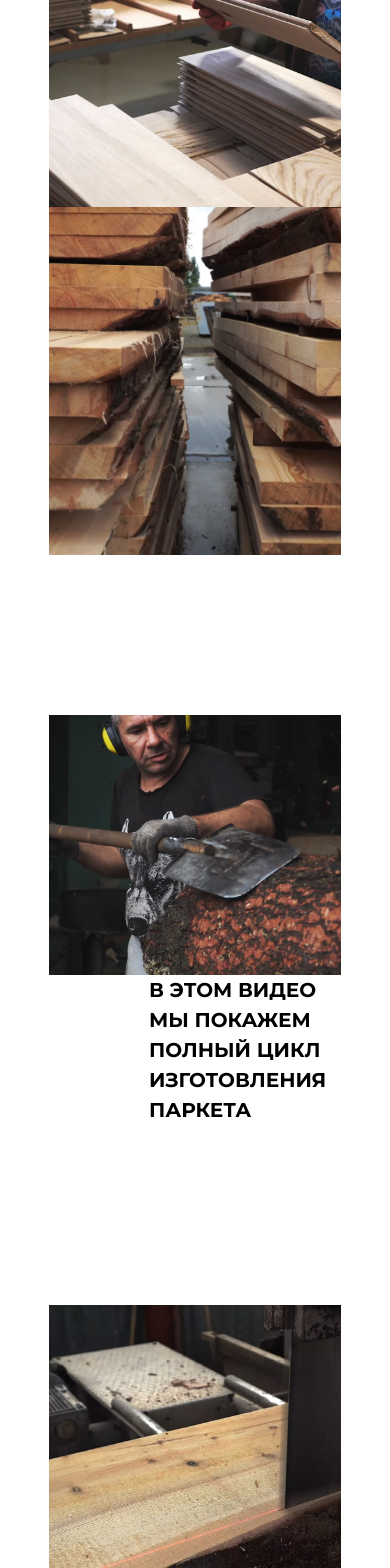
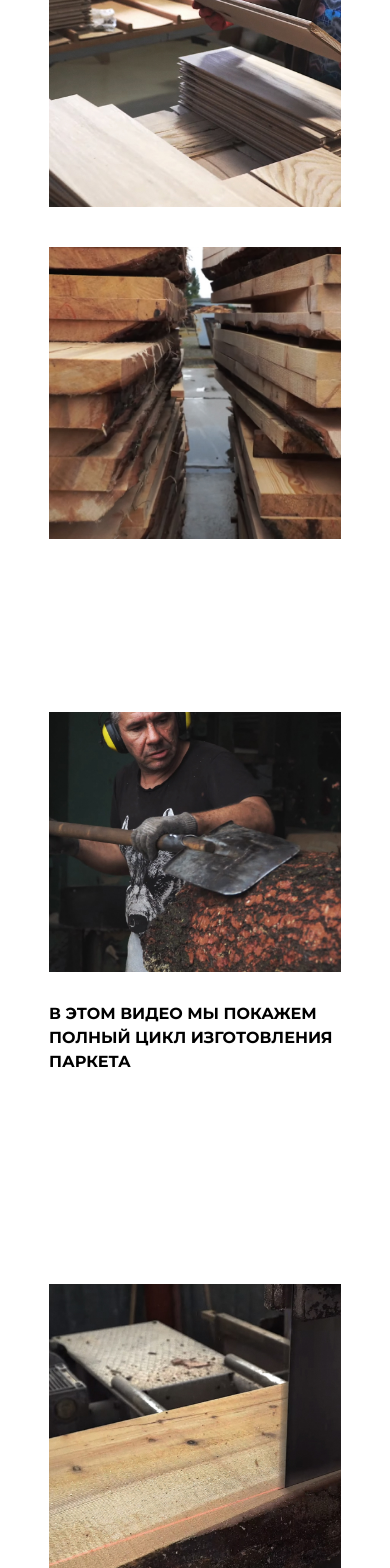
Before and after one commit to pomaho/nonna.ru, a Nuxt app: page /trailer in a window 390 px wide. Shown: the part 1056-2624 px from the top of the page. Built offline with nearby package versions, Linux system fonts and the light colour scheme; no server answers.

Commit message:
Trailer responsive

```diff
--- a/assets/scss/_responsive.scss
+++ b/assets/scss/_responsive.scss
@@ -21,6 +21,27 @@
 
     h1 {
         font-size: 48px;
+    }
+
+    .trailer-page {
+        .two-images.first,
+        .two-images.second {
+            .column-1 {
+                justify-content: flex-start;
+
+                .main-image {
+                    width: 350px;
+                }
+            }
+            .column-2 {
+                justify-content: flex-start;
+                .main-image {
+                    width: 500px;
+                    aspect-ratio: 1;
+                    object-fit: cover;
+                }
+            }
+        }
     }
 }
 
@@ -247,6 +268,22 @@
     .language {
         display: none;
     }
+
+    .trailer-page {
+        .two-images.first,
+        .two-images.second {
+            .column-2 {
+                padding-top: 40px;
+            }
+        }
+
+        .trailer-desc {
+            .column-2 {
+                align-items: flex-start;
+                padding: 30px 0;
+            }
+        }
+    }
 }
 
 @include media-breakpoint-down(sm) {
@@ -421,4 +458,20 @@
             padding: 60px 0;
         }
     }
+    .trailer-page {
+        .two-images.first,
+        .two-images.second {
+            .column-2 {
+                padding-top: 40px;
+            }
+        }
+
+        .trailer-desc {
+            .column-2 {
+                .trailer-desc-text {
+                    font-size: 16px;
+                }
+            }
+        }
+    }
 }
```
